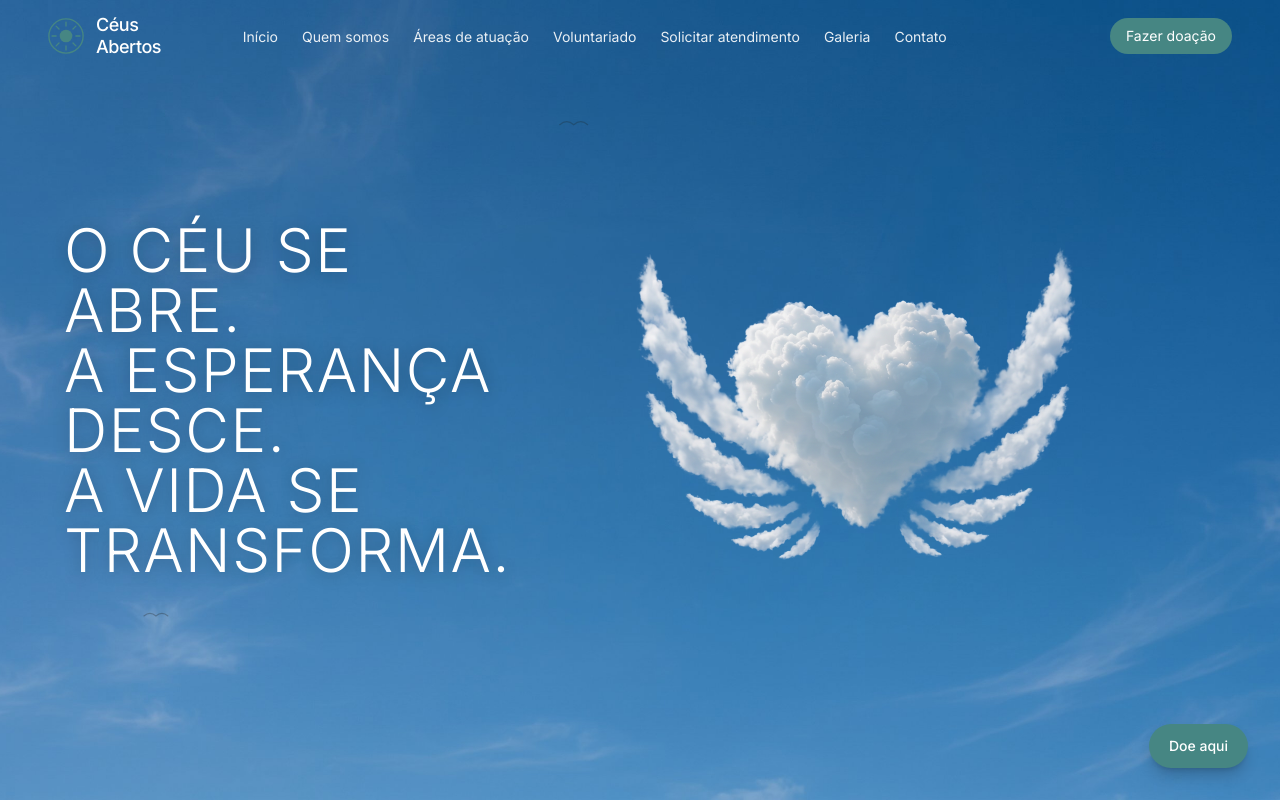
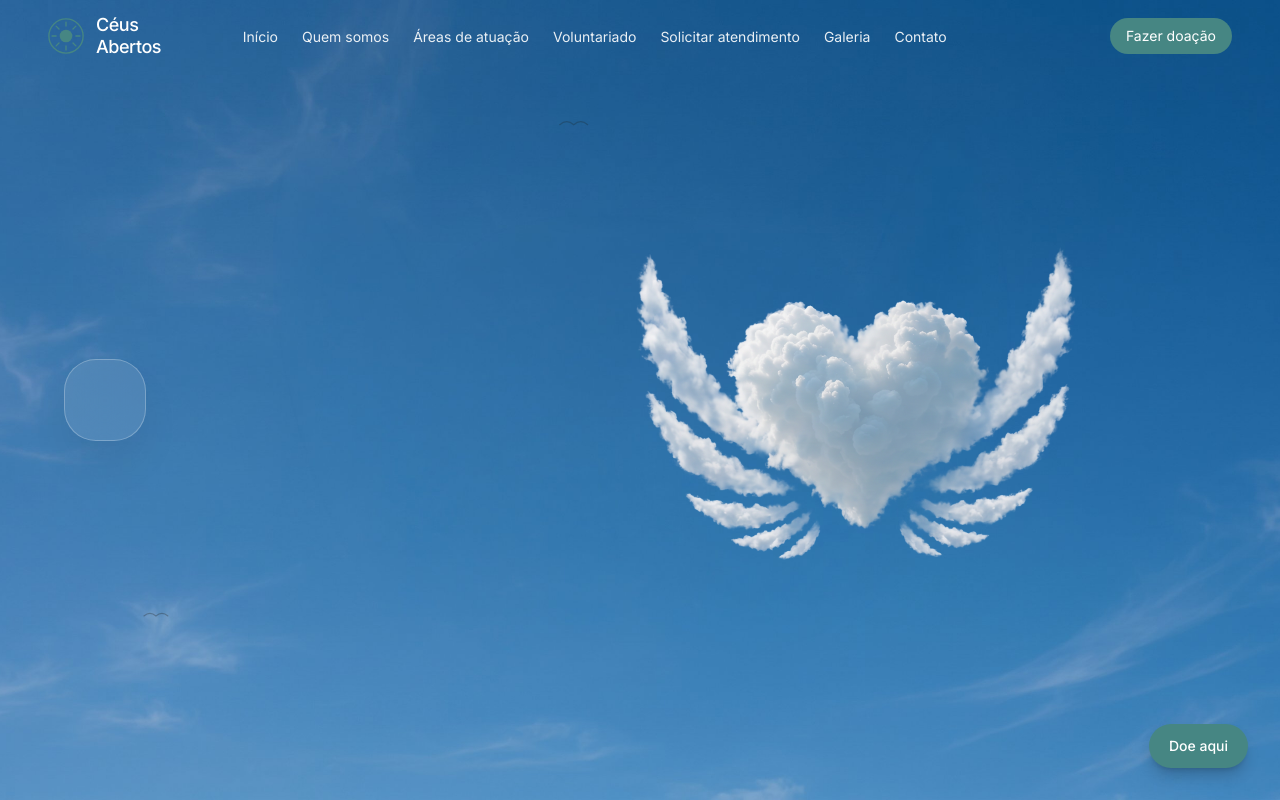
Before and after one commit to asaflael1991-maker/ceus-abertos-site, a Next.js app: page / in a window 1280 px wide. Shown: the top 800 px of the page. Built offline with nearby package versions, Linux system fonts and the light colour scheme.

Commit message:
Troca texto animado por imagem própria com efeito glass morphism

```diff
--- a/src/components/Hero.tsx
+++ b/src/components/Hero.tsx
@@ -8,12 +8,11 @@ import { motion, useReducedMotion } from "framer-motion";
  * anterior (sem vídeo/scroll): fundo estático do céu azul, nuvem
  * grande à direita que aparece com uma animação de entrada assim que
  * a página carrega e continua flutuando (balanço leve, contínuo), e
- * o texto entra linha por linha à esquerda.
+ * o texto (imagem própria, fornecida pelo cliente) entra sobre um
+ * painel de "vidro fosco" (glass morphism) à esquerda.
  *
  * Com `prefers-reduced-motion`, tudo aparece direto, sem animação.
  */
-
-const linhas = ["O céu se abre.", "A esperança desce.", "A vida se transforma."];
 
 /** Pássaro simples (silhueta), batendo asas continuamente — o "M"
  *  clássico de pássaro visto de longe. A batida das asas é uma
@@ -127,25 +126,26 @@ export default function Hero() {
         </motion.div>
       </motion.div>
 
-      {/* Texto: entra linha por linha, à esquerda */}
+      {/* Texto (imagem própria) sobre um painel de vidro fosco, à
+          esquerda */}
       <div className="absolute inset-0 flex items-center">
-        <div className="max-w-xl px-6 lg:px-16">
-          {linhas.map((linha, i) => (
-            <motion.p
-              key={linha}
-              className="text-3xl font-light uppercase tracking-wide text-[#ffffff] [text-shadow:0_2px_16px_rgba(0,0,0,0.25)] sm:text-5xl lg:text-6xl"
-              initial={shouldReduceMotion ? undefined : { opacity: 0, y: 24 }}
-              animate={shouldReduceMotion ? undefined : { opacity: 1, y: 0 }}
-              transition={{
-                duration: 0.7,
-                delay: 0.3 + i * 0.4,
-                ease: [0.22, 1, 0.36, 1],
-              }}
-            >
-              {linha}
-            </motion.p>
-          ))}
-        </div>
+        <motion.div
+          className="mx-6 max-w-xl rounded-[2rem] border border-[#ffffff]/25 bg-[#ffffff]/10 p-8 shadow-2xl shadow-black/10 backdrop-blur-xl sm:p-10 lg:ml-16"
+          initial={shouldReduceMotion ? undefined : { opacity: 0, y: 24 }}
+          animate={shouldReduceMotion ? undefined : { opacity: 1, y: 0 }}
+          transition={{ duration: 0.8, delay: 0.3, ease: [0.22, 1, 0.36, 1] }}
+        >
+          <div className="relative aspect-[3264/1620] w-full">
+            <Image
+              src="/images/hero/texto-hero.png"
+              alt="O céu se abre. A esperança desce. A vida se transforma."
+              fill
+              priority
+              sizes="(max-width: 640px) 90vw, 36rem"
+              className="object-contain"
+            />
+          </div>
+        </motion.div>
       </div>
     </section>
   );
```
Also changed, not shown: public/images/hero/texto-hero.png (added), 1 other file (tests, documents, lock files or other folders).
